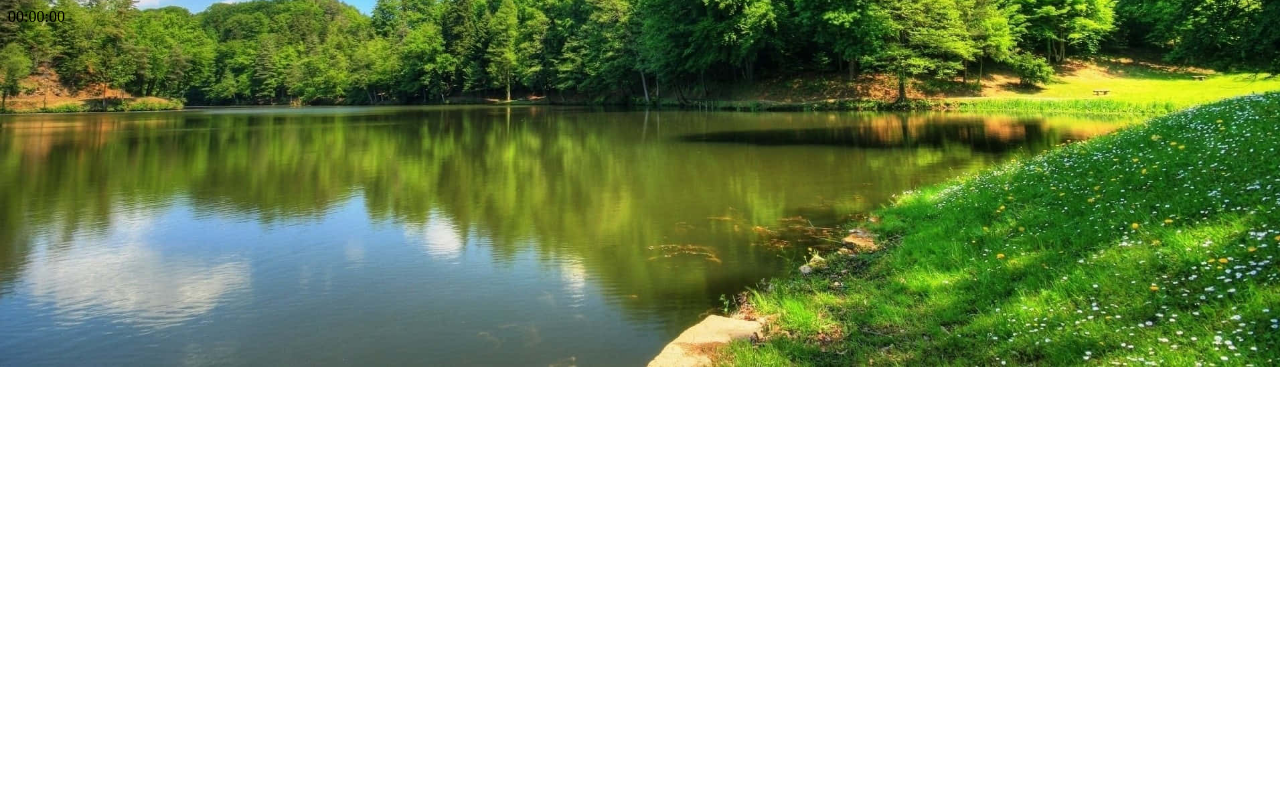
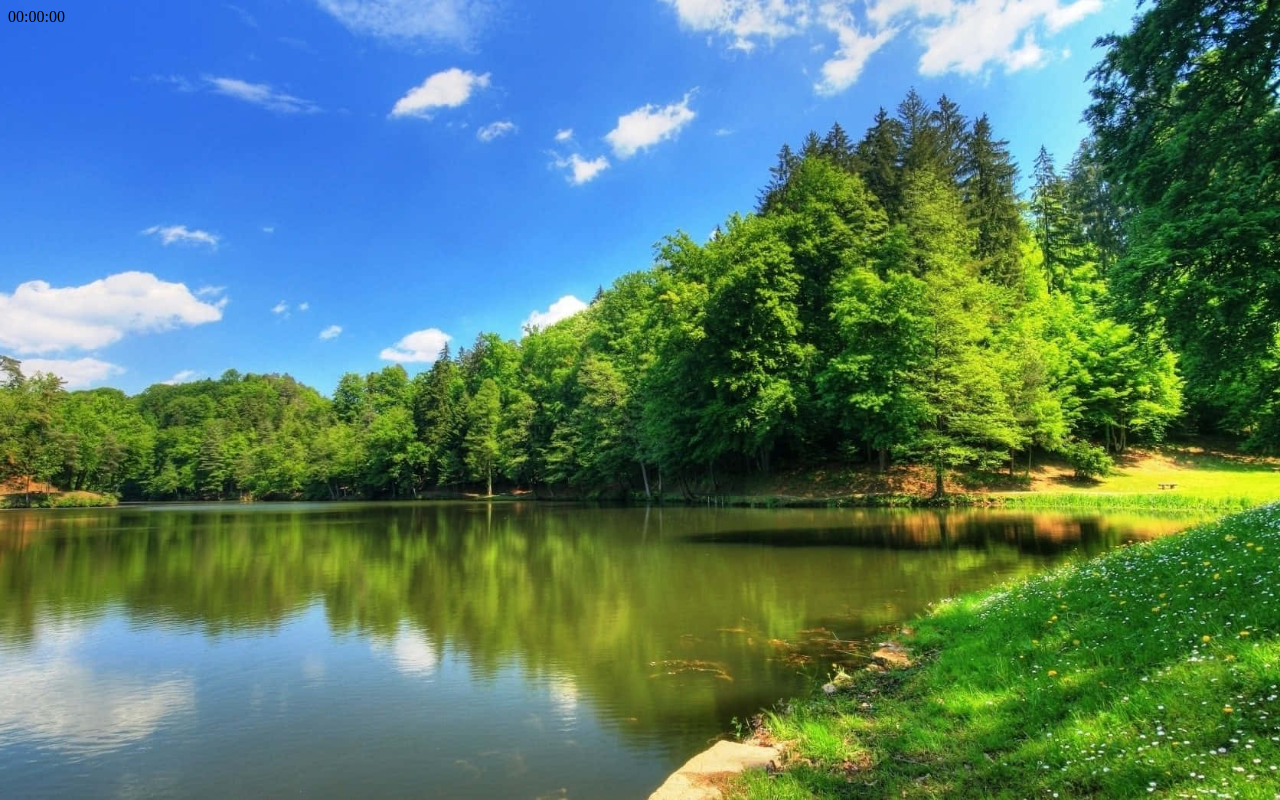
Before and after one commit to AhmadRabie1/Digital-Clock-App, a React (Vite) app in the folder my-react/: page / in a window 1280 px wide. Built offline with nearby package versions, Linux system fonts and the light colour scheme.

Commit message:
make the background image suitable in all screens

```diff
--- a/my-react/src/index.css
+++ b/my-react/src/index.css
@@ -3,4 +3,5 @@ body{
     background-position: center;
     background-repeat: no-repeat;
     background-size: cover;
+    background-attachment: fixed;
 }
```
